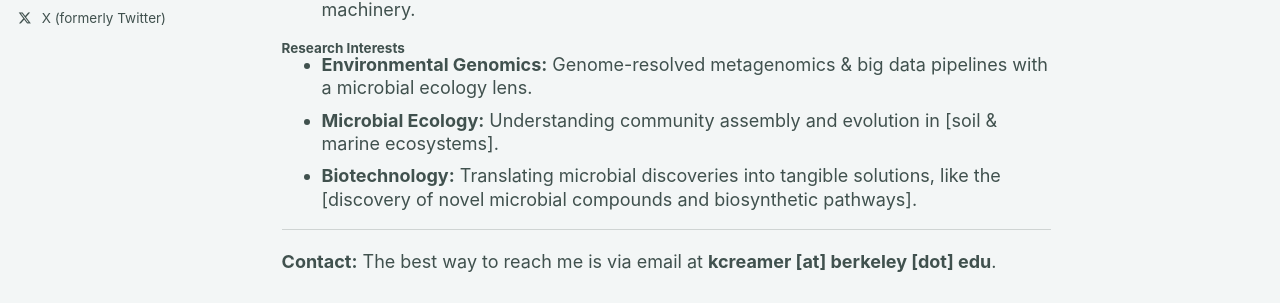
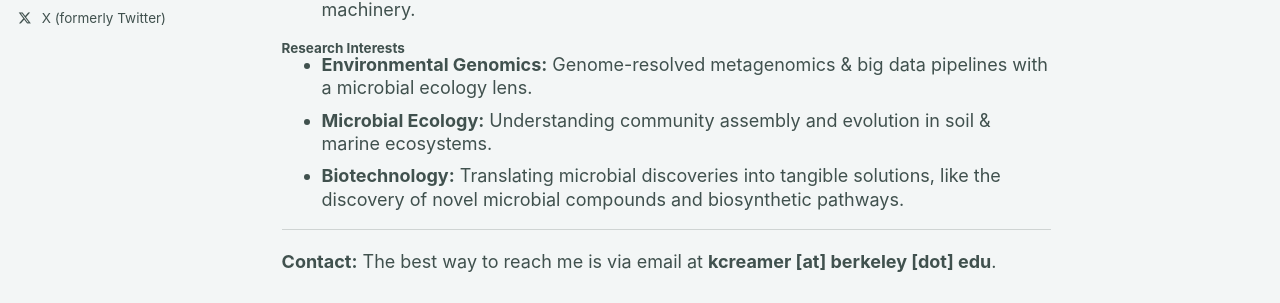
Before and after one commit to creamerk/creamerk.github.io, a Jekyll site: the page built from _pages/about.md, in a window 1280 px wide and 1071 px high. Shown: the part 553-856 px from the top of the window. Built offline with Jekyll 4.4.1, drawn with Linux system fonts in a browser that asks for light colours; some web fonts are replaced; a script bundle is joined from its source files by our own code; library files that are not in the unit come from our copies.

```diff
--- a/_pages/about.md
+++ b/_pages/about.md
@@ -20,8 +20,8 @@ Previously, I completed my Ph.D. at the **Scripps Institution of Oceanography, U
   <h4>Research Interests</h4>
   <ul style="margin-top: -10px; line-height: 1.3;">
     <li><b>Environmental Genomics:</b> Genome-resolved metagenomics & big data pipelines with a microbial ecology lens.</li>
-    <li><b>Microbial Ecology:</b> Understanding community assembly and evolution in [soil & marine ecosystems].</li>
-    <li><b>Biotechnology:</b> Translating microbial discoveries into tangible solutions, like the [discovery of novel microbial compounds and biosynthetic pathways].</li>
+    <li><b>Microbial Ecology:</b> Understanding community assembly and evolution in soil & marine ecosystems.</li>
+    <li><b>Biotechnology:</b> Translating microbial discoveries into tangible solutions, like the discovery of novel microbial compounds and biosynthetic pathways.</li>
   </ul>
 </div>
 
```
